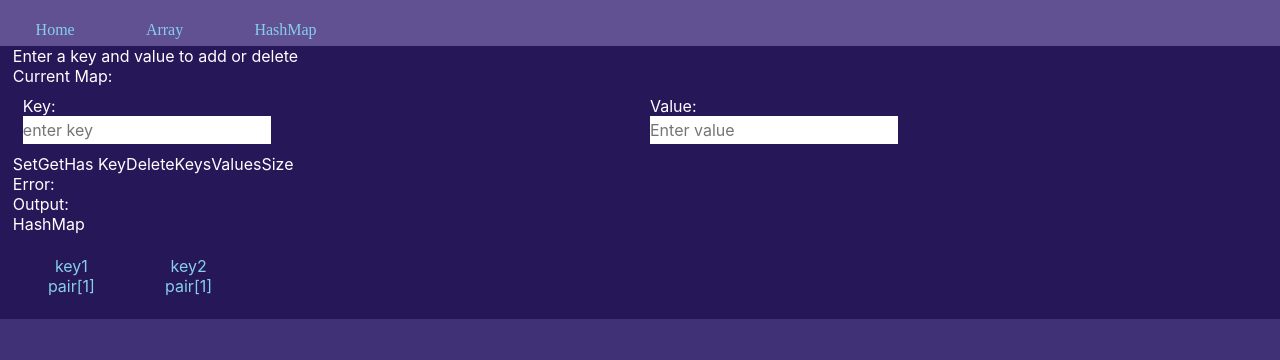
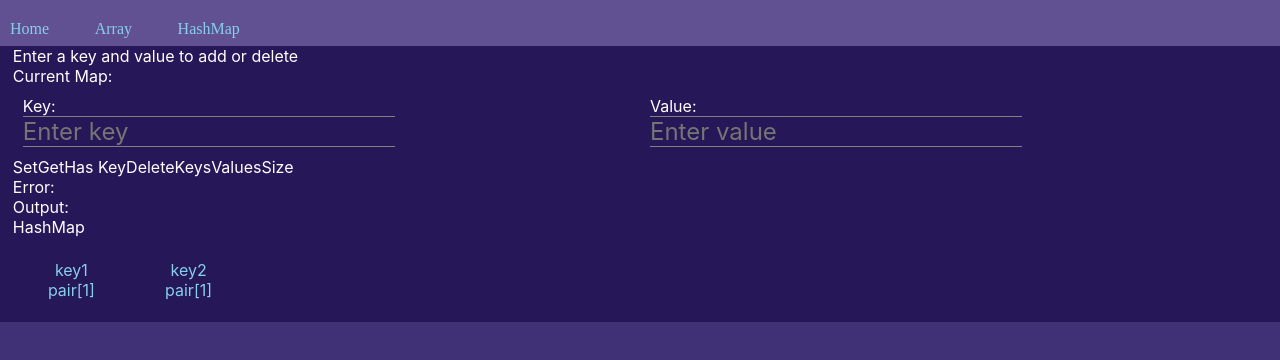
Before and after one commit to kjameer0/hashmap-visualizer, a React (Vite) app: page /hashmap in a window 1280 px wide. Shown: the top 360 px of the page. Built offline with nearby package versions, Linux system fonts and the light colour scheme.

Commit message:
fixed: nav bar links too far apart

```diff
--- a/src/components/visualizers/hashmap.tsx
+++ b/src/components/visualizers/hashmap.tsx
@@ -25,7 +25,7 @@ export default function HashMap() {
               <input
                 type={'text'}
                 value={hashKey}
-                placeholder="enter key "
+                placeholder="Enter key"
                 onChange={(e) => setHashKey(e.target.value)}
               />
             </label>
--- a/src/index.css
+++ b/src/index.css
@@ -33,11 +33,12 @@ body {
 }
 .nav-bar > ul > li {
   position: relative;
-  top: -.4rem;
+  top: -.51rem;
   display: flex;
   justify-content: center;
   align-items: center;
   height: 3rem;
+  margin-left: 0px;
 }
 .nav-bar > ul > li:hover {
   background-color: white;
@@ -197,6 +198,12 @@ input {
   flex-basis: 50%;
 }
 .hash-input > .hash-field > label > input {
+  font-size: 1.5rem;
+  background-color: transparent;
   border: 0px solid red;
-  color: black;
+  padding-top: .9rem;
+  padding-bottom: .9rem;
+  border-top: 1px solid gray;
+  border-bottom: 1px solid gray;
+  color: white;
 }
```
